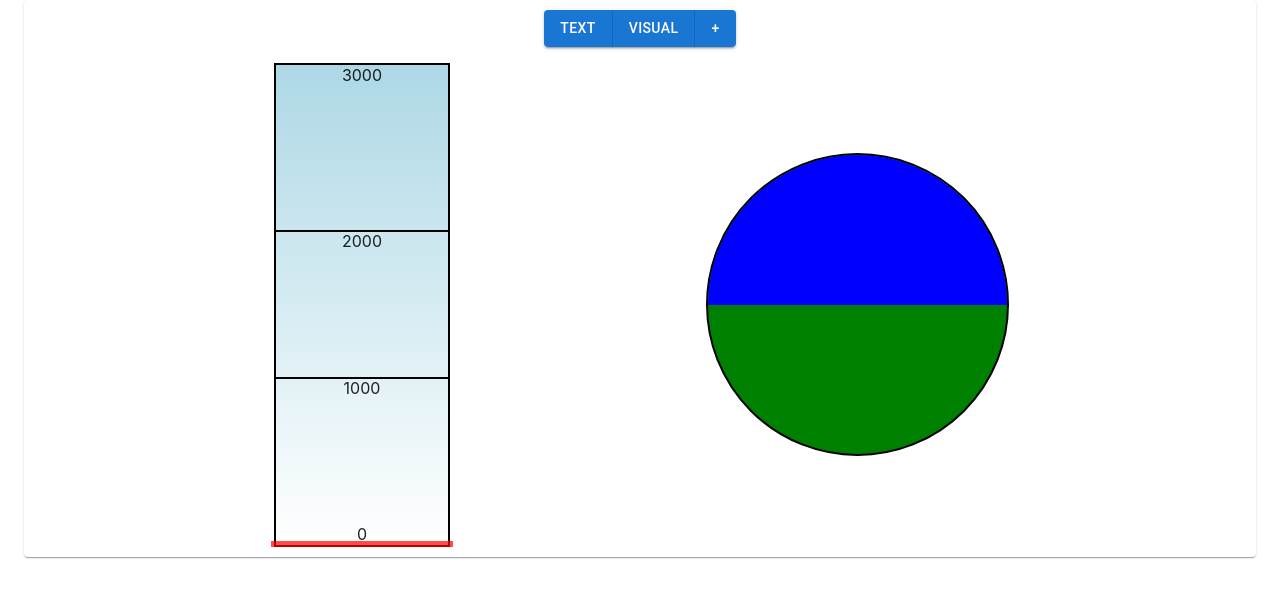
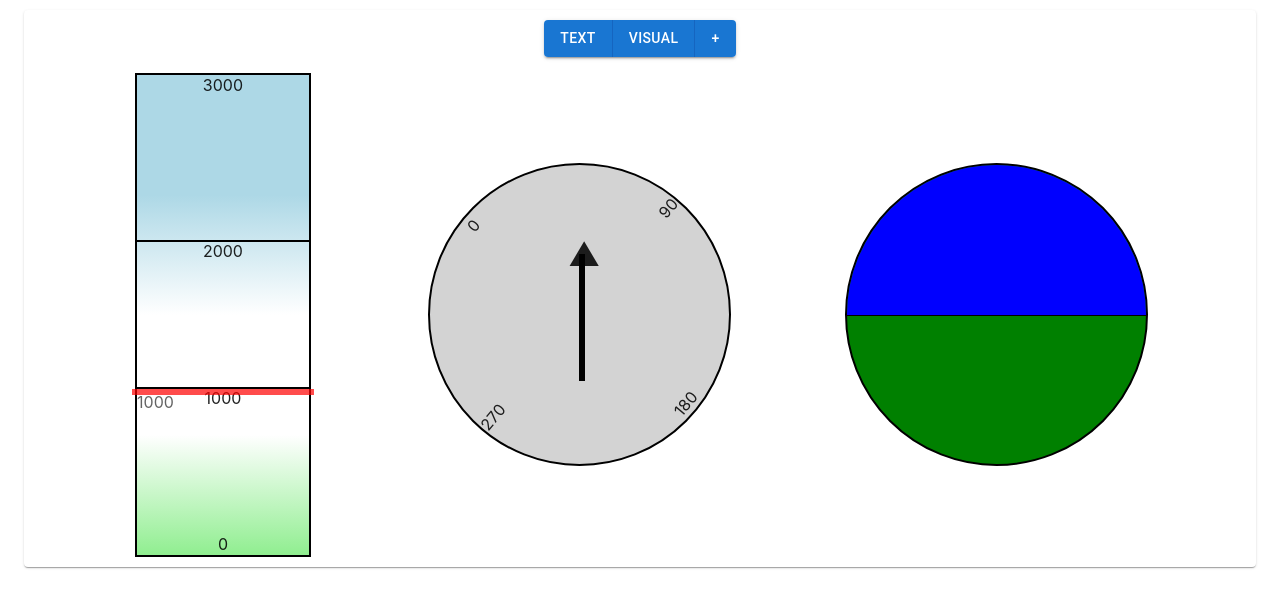
Before and after one commit to ShalevWen/flight-instruments-monitor, a React (Create React App) app in the folder client/: page / in a window 1280 px wide. Both pictures are taken after a click on the button "VISUAL". Shown: the top 608 px of the page. Built offline with nearby package versions, Linux system fonts and the light colour scheme; the HTML template or start-up script is replaced by a standard one.

Commit message:
Implemented the HIS gauge

```diff
--- a/client/src/App.tsx
+++ b/client/src/App.tsx
@@ -19,7 +19,7 @@ function App() {
   };
   let view = selectedView === "TEXT" ? TextualDashboard(values) : VisualDashboard(values);
   return (
-    <Container maxWidth="xl" sx={{ height: "100%" }}>
+    <Container maxWidth="xl" sx={{ height: "100%", paddingTop: "10px", paddingBottom: "10px" }}>
       <Paper sx={{ padding: "10px", height: "100%" }}>
         <Stack direction="column" alignItems="center" spacing={2}>
           <TopMenu setSelectedView={setSelectedView} />
--- a/client/src/components/instruments/VisualAltitudeInstrument.tsx
+++ b/client/src/components/instruments/VisualAltitudeInstrument.tsx
@@ -1,6 +1,7 @@
 const MAX_ALTITUDE = 3000;
 
 export default function VisualAltitudeInstrument({ value = 0 }: { value: number }) {
+  const dialHeight = value / 30;
   return (
     <div className="altitude-gauge-container">
       <div className="altitude-gauge">
@@ -8,7 +9,8 @@ export default function VisualAltitudeInstrument({ value = 0 }: { value: number
         <div className="altitude-gauge-tick">2000</div>
         <div className="altitude-gauge-tick">1000</div>0
       </div>
-      <div className="altitude-gauge-dial">{value}</div>
+      <div className="altitude-gauge-dial" style={{
+  bottom: `${dialHeight}%`}}>{value}</div>
     </div>
   );
 }
--- a/client/src/components/instruments/VisualHisInstrument.tsx
+++ b/client/src/components/instruments/VisualHisInstrument.tsx
@@ -1,3 +1,31 @@
 export default function VisualHisInstrument({ value = 0 }: { value: number }) {
-  return <></>;
+  return (
+    <div className="his-gauge-container">
+      <div className="his-gauge">
+        <br />
+      </div>
+      <div className="his-gauge-arrow">
+        <div className="his-gauge-arrow-tip">&#9650;</div>
+      </div>
+      <div className="his-gauge-numbers-container">
+        <table style={{ transform: `rotate(${-value}deg)` }}>
+          <tr>
+            <td />
+            <td className="his-gauge-number-0">0</td>
+            <td />
+          </tr>
+          <tr>
+            <td className="his-gauge-number-270">270</td>
+            <td />
+            <td className="his-gauge-number-90">90</td>
+          </tr>
+          <tr>
+            <td />
+            <td className="his-gauge-number-180">180</td>
+            <td />
+          </tr>
+        </table>
+      </div>
+    </div>
+  );
 }
--- a/client/src/index.css
+++ b/client/src/index.css
@@ -19,6 +19,7 @@ code {
 
 .altitude-gauge-container {
   width: 15%;
+  height: 100%;
   display: flex;
   justify-content: center;
   position: relative;
@@ -26,7 +27,7 @@ code {
 }
 
 .altitude-gauge {
-  background: linear-gradient(to bottom, lightblue, white);
+  background: linear-gradient(to bottom, lightblue, lightblue, white, white, lightgreen);
   width: 95%;
   height: 30em;
   border: 2px solid black;
@@ -49,7 +50,6 @@ code {
   width: 100%;
   padding-left: 10px;
   position: absolute;
-  bottom: 0%;
   border: 3px solid red;
   opacity: .7;
 }
@@ -74,6 +74,75 @@ code {
 
 .adi-gauge-sky {
   width: 100%;
-  /* height: 100%; */
+  border-bottom: 1px solid black;
   background-color: blue;
 }
+
+.his-gauge-container {
+  width: 25%;
+  display: flex;
+  justify-content: center;
+  position: relative;
+  overflow: clip;
+}
+
+.his-gauge {
+  background: lightgray;
+  width: 100%;
+  /* transform: rotate(45deg); */
+  aspect-ratio: 1 / 1;
+  border: 2px solid black;
+  border-radius: 100%;
+  position: relative;
+  overflow: hidden;
+}
+
+.his-gauge-arrow {
+  width: 0;
+  height: 40%;
+  border: 3px solid black;
+  position: absolute;
+  left: 50%;
+  top: 30%;
+  align-content:flex-start;
+  font-size: 2em;
+}
+
+.his-gauge-arrow-tip {
+  position: relative;
+  left: -0.45em;
+  top: -0.7em;
+  font-size: 1em;
+}
+
+.his-gauge-numbers-container {
+  display: flex;
+  position: absolute;
+  width: 100%;
+  height: 100%;
+}
+
+.his-gauge-numbers-container table {
+  table-layout: fixed;
+  width: 100%;
+}
+
+.his-gauge-number-0 {
+  text-align: center;
+  align-content: flex-start;
+}
+
+.his-gauge-number-90 {
+  text-align: right;
+  align-content: center;
+}
+
+.his-gauge-number-180 {
+  text-align: center;
+  align-content: flex-end;
+}
+
+.his-gauge-number-270 {
+  text-align: left;
+  align-content: center;
+}
```
